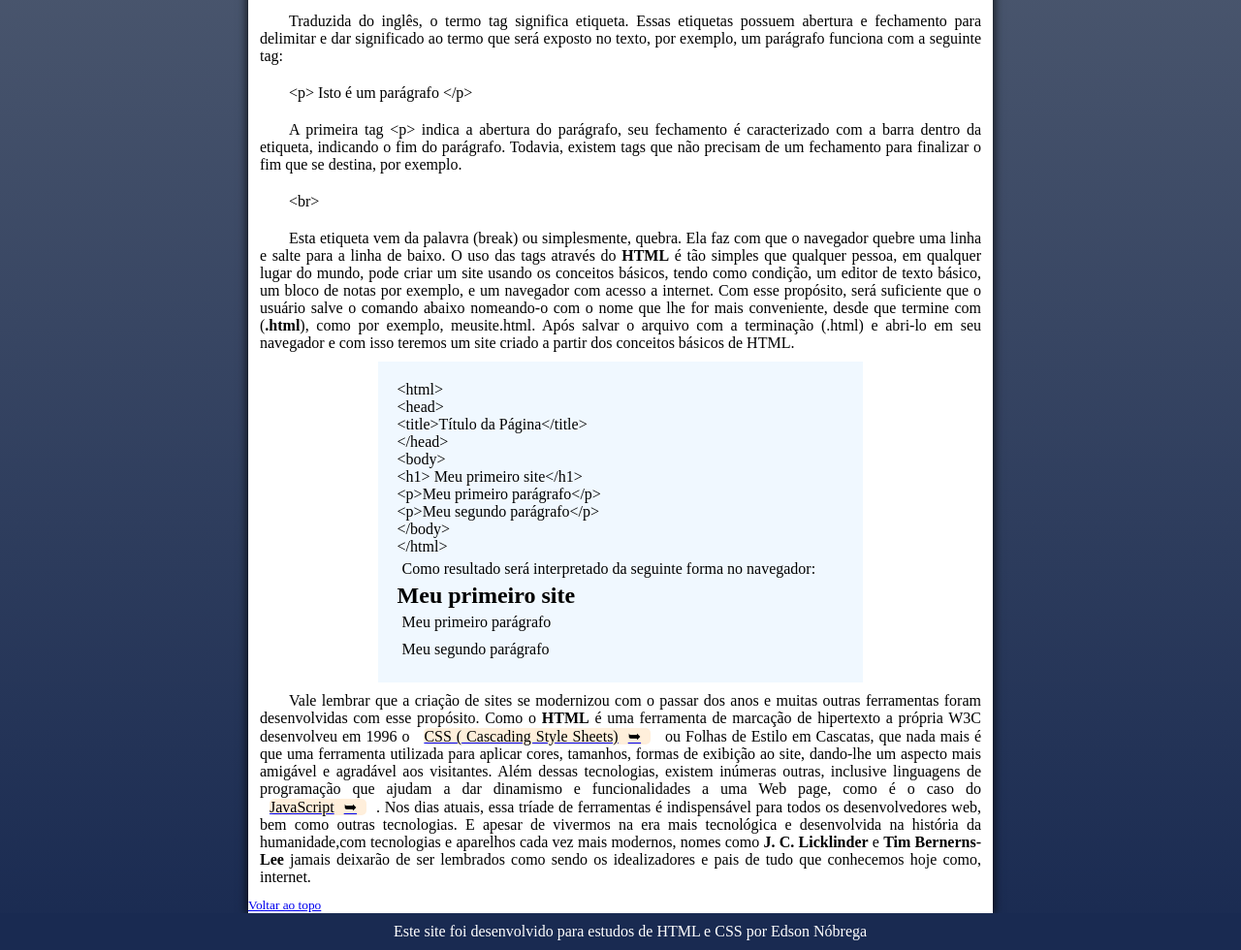
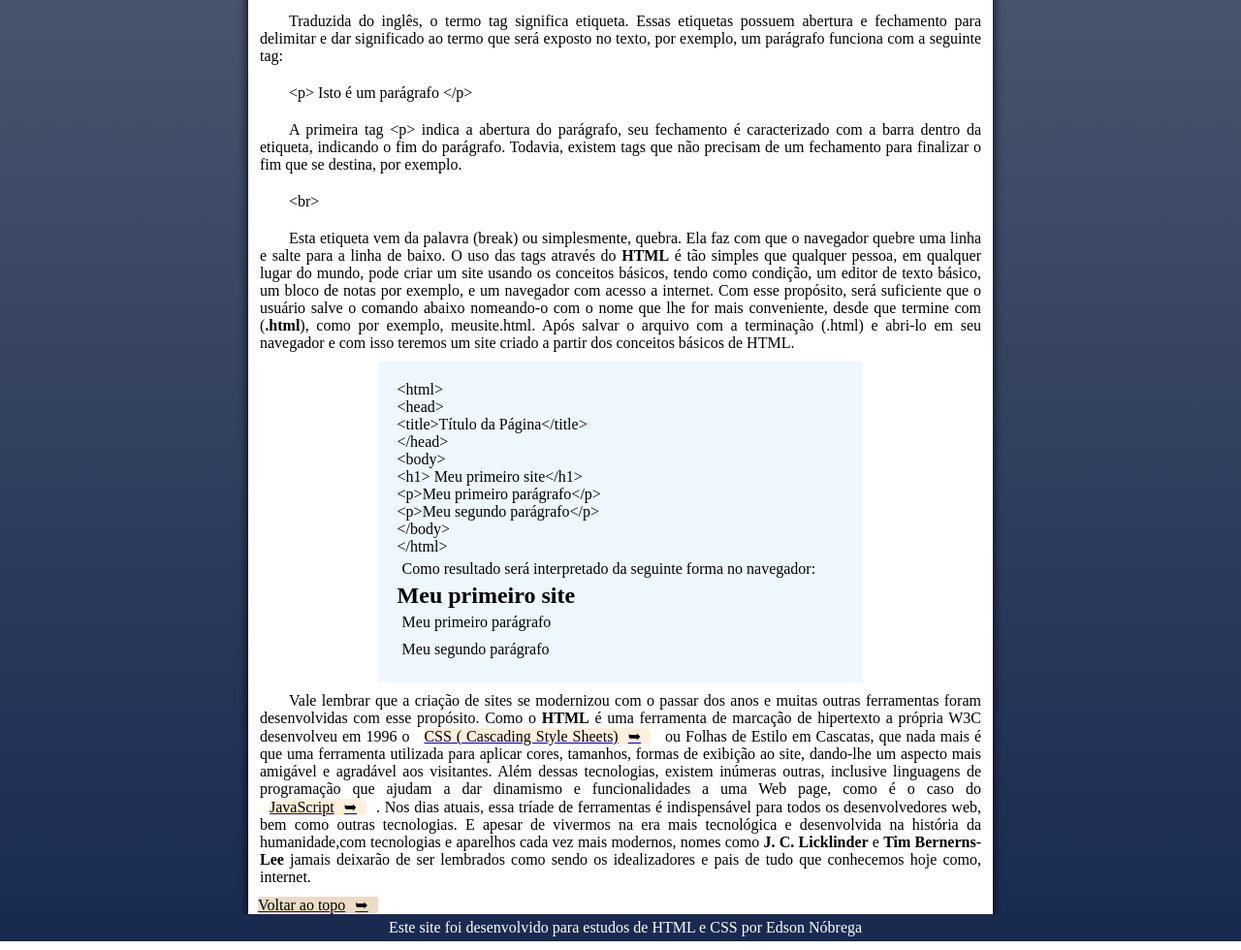
Before and after one commit to Edson-1984/Projeto-Internet, a plain HTML site: page index.html in a window 1280 px wide. Shown: the part 1627-2607 px from the top of the page at 97% size. Drawn offline with nearby package versions, Linux system fonts and the light colour scheme.

Commit message:
detalhes

```diff
--- a/estilos/style.css
+++ b/estilos/style.css
@@ -36,9 +36,6 @@ span.material-symbols-outlined{
     color:rgb(17, 16, 16);
     display: block;
     text-align: center;
-
-
-
 
 }
 span.material-symbols-outlined:hover{
@@ -97,16 +94,15 @@ span.link{
     color: black;
     margin: 0px 10px;
     border-radius: 5px;
-
-
-}span.link::after{
+}
+span.link::after{
     padding: 10px;
     content: '\27A5';
 
 }
 span.link:hover{
-    background-color: black;
-    color: white;
+    background-color: rgb(255, 255, 255);
+    color: rgb(0, 0, 0);
     font-style: italic;
     font-weight: bolder;
 }
@@ -149,12 +145,27 @@ div {
 div > p{
     padding: 5px;
 }
+a > small#voltar{
+    background-color: #EDDBC8;
+    color: black;
+    font-size: 1em;
+    margin: 10px;
+    border-radius: 2px;
 
+}
+a > small#voltar:after{
+    padding: 10px;
+    content: '\27A5';
+}
+a > small#voltar:hover{
+    background-color: white;
+    font-style: italic;
+}
 footer{
     background-color: #192a51;
     width: 100vw;
     margin: auto;
     text-align: center;
     color: white;
-    padding: 10px;
+    padding: 5px;
 }
```
